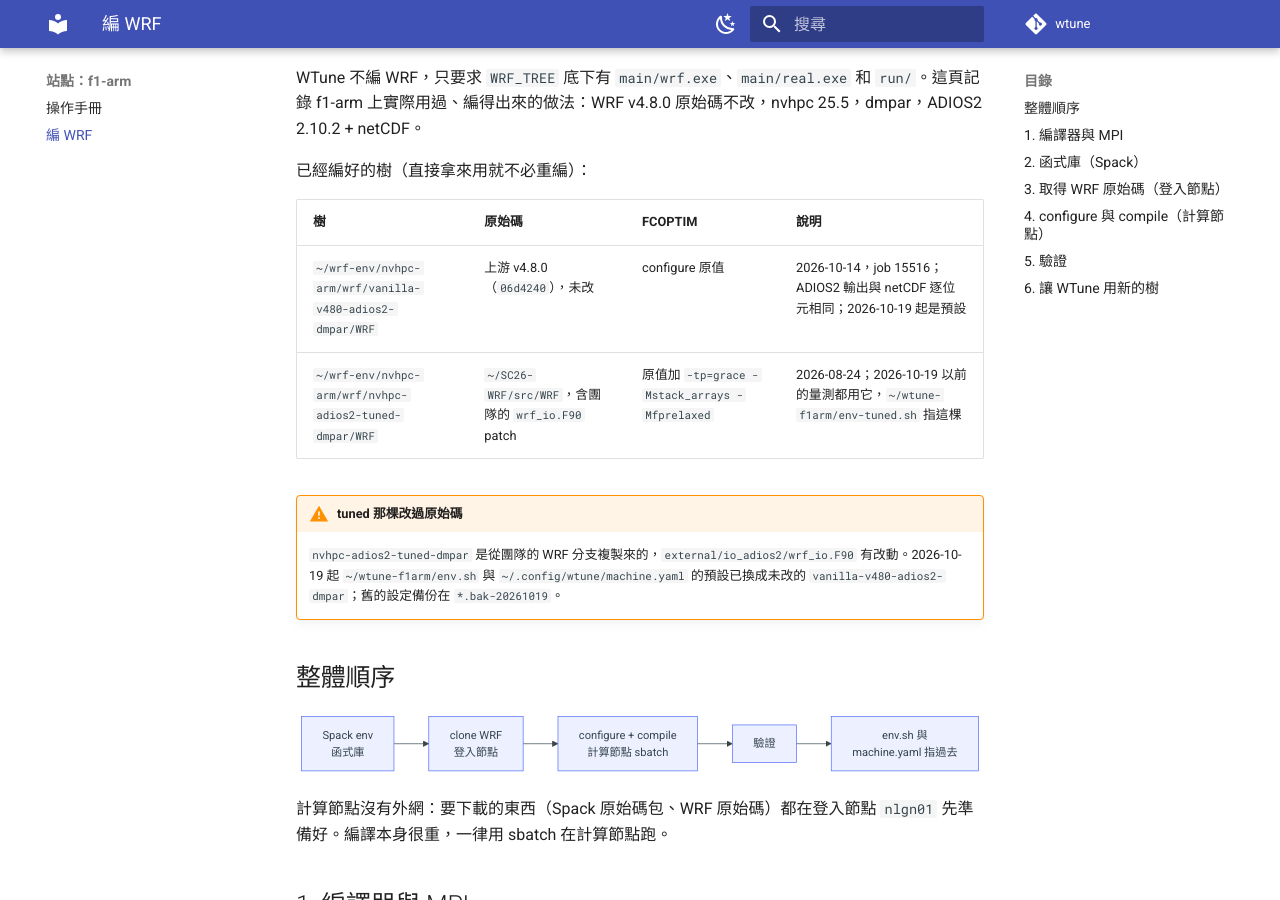
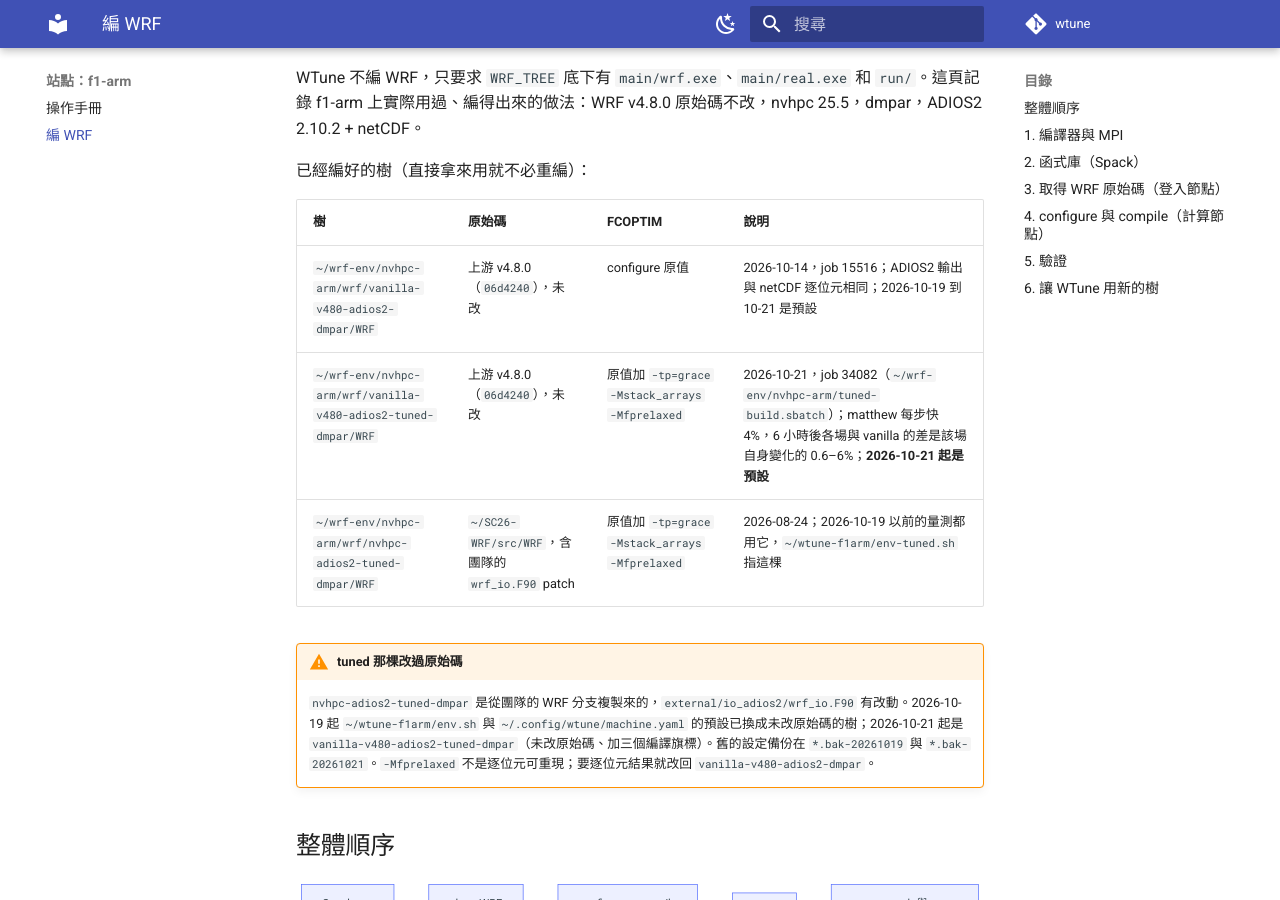
Before and after one commit to Noodle4219005/wtune, an MkDocs documentation site: the page built from docs/guide/build-wrf-f1-arm.md, in a window 1280 px wide and 900 px high, scrolled down 230 px. Built offline with MkDocs 1.6.1 and Material for MkDocs 9.7.7, drawn with Linux system fonts in a browser that asks for light colours; comment, search, counter and statistics services are not loaded.

Commit message:
docs: f1-arm default WRF tree is the tuned-flag build of untouched v4.8.0
Co-Authored-By: Claude Opus 5.5 (1M context) <noreply@anthropic.com>
Claude-Session: https://claude.ai/code/session_012gLCCcLWq1a5GRiGvEnYQK

```diff
--- a/docs/guide/build-wrf-f1-arm.md
+++ b/docs/guide/build-wrf-f1-arm.md
@@ -8,11 +8,12 @@ WTune 不編 WRF，只要求 `WRF_TREE` 底下有 `main/wrf.exe`、`main/real.ex
 
 | 樹 | 原始碼 | FCOPTIM | 說明 |
 |---|---|---|---|
-| `~/wrf-env/nvhpc-arm/wrf/vanilla-v480-adios2-dmpar/WRF` | 上游 v4.8.0（`06d4240`），未改 | configure 原值 | 2026-10-14，job 15516；ADIOS2 輸出與 netCDF 逐位元相同；2026-10-19 起是預設 |
+| `~/wrf-env/nvhpc-arm/wrf/vanilla-v480-adios2-dmpar/WRF` | 上游 v4.8.0（`06d4240`），未改 | configure 原值 | 2026-10-14，job 15516；ADIOS2 輸出與 netCDF 逐位元相同；2026-10-19 到 10-21 是預設 |
+| `~/wrf-env/nvhpc-arm/wrf/vanilla-v480-adios2-tuned-dmpar/WRF` | 上游 v4.8.0（`06d4240`），未改 | 原值加 `-tp=grace -Mstack_arrays -Mfprelaxed` | 2026-10-21，job 34082（`~/wrf-env/nvhpc-arm/tuned-build.sbatch`）；matthew 每步快 4%，6 小時後各場與 vanilla 的差是該場自身變化的 0.6–6%；**2026-10-21 起是預設** |
 | `~/wrf-env/nvhpc-arm/wrf/nvhpc-adios2-tuned-dmpar/WRF` | `~/SC26-WRF/src/WRF`，含團隊的 `wrf_io.F90` patch | 原值加 `-tp=grace -Mstack_arrays -Mfprelaxed` | 2026-08-24；2026-10-19 以前的量測都用它，`~/wtune-f1arm/env-tuned.sh` 指這棵 |
 
 !!! warning "tuned 那棵改過原始碼"
-    `nvhpc-adios2-tuned-dmpar` 是從團隊的 WRF 分支複製來的，`external/io_adios2/wrf_io.F90` 有改動。2026-10-19 起 `~/wtune-f1arm/env.sh` 與 `~/.config/wtune/machine.yaml` 的預設已換成未改的 `vanilla-v480-adios2-dmpar`；舊的設定備份在 `*.bak-20261019`。
+    `nvhpc-adios2-tuned-dmpar` 是從團隊的 WRF 分支複製來的，`external/io_adios2/wrf_io.F90` 有改動。2026-10-19 起 `~/wtune-f1arm/env.sh` 與 `~/.config/wtune/machine.yaml` 的預設已換成未改原始碼的樹；2026-10-21 起是 `vanilla-v480-adios2-tuned-dmpar`（未改原始碼、加三個編譯旗標）。舊的設定備份在 `*.bak-20261019` 與 `*.bak-20261021`。`-Mfprelaxed` 不是逐位元可重現；要逐位元結果就改回 `vanilla-v480-adios2-dmpar`。
 
 ## 整體順序
 
```
Also changed, not shown: docs/guide/f1-arm.md (+3 -3 lines).
